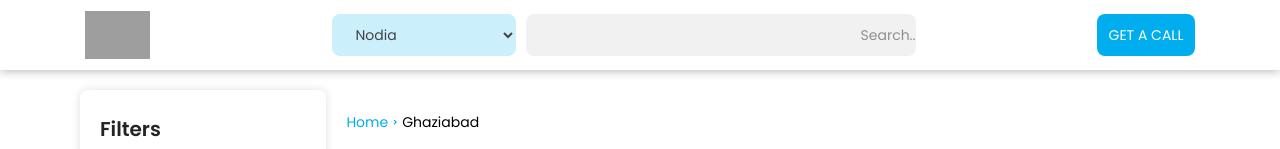
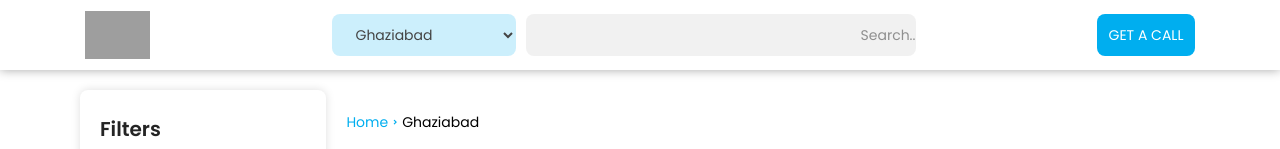
Before and after one commit to anandclicks/otoPgClone, a React (Vite) app: page /ghaziabad in a window 1280 px wide. Shown: the top 149 px of the page. Built offline with nearby package versions, Linux system fonts and the light colour scheme; grey boxes are pictures that could not be loaded; some icons are missing.

Commit message:
activeLink

```diff
--- a/src/components/All pg cards/Delhi.jsx
+++ b/src/components/All pg cards/Delhi.jsx
@@ -51,7 +51,7 @@ const Delhi = () => {
 
   return (
     <>
-      <HeaderTwo />
+      <HeaderTwo activeLink={"Delhi"} />
       <GetCallForm/>
       <div className='DelhiAllPgMain container'>
         {/* filter navbar title */}
--- a/src/components/All pg cards/Ghaziabad.jsx
+++ b/src/components/All pg cards/Ghaziabad.jsx
@@ -51,7 +51,7 @@ const Ghaziabad = () => {
 
   return (
     <>
-      <HeaderTwo />
+      <HeaderTwo activeLink={"Ghaziabad"} />
       <GetCallForm/>
       <div className='DelhiAllPgMain container'>
         {/* filter navbar title */}
--- a/src/components/All pg cards/GreaterNoida.jsx
+++ b/src/components/All pg cards/GreaterNoida.jsx
@@ -51,7 +51,7 @@ const GreaterNoida = () => {
 
   return (
     <>
-      <HeaderTwo />
+      <HeaderTwo activeLink={"Greater Noida"} />
       <GetCallForm/>
       <div className='DelhiAllPgMain container'>
         {/* filter navbar title */}
--- a/src/components/All pg cards/Gurugram.jsx
+++ b/src/components/All pg cards/Gurugram.jsx
@@ -51,7 +51,7 @@ const Gurugram = () => {
 
   return (
     <>
-      <HeaderTwo />
+      <HeaderTwo activeLink={"Gurugram"} />
       <GetCallForm/>
       <div className='DelhiAllPgMain container'>
         {/* filter navbar title */}
--- a/src/components/All pg cards/Noida.jsx
+++ b/src/components/All pg cards/Noida.jsx
@@ -50,7 +50,7 @@ const Noida = () => {
 
   return (
     <>
-      <HeaderTwo />
+      <HeaderTwo activeLink={"Noida"} />
       <GetCallForm/>
       <div className='NoidaAllPgMain container'>
         {/* filter navbar title */}
--- a/src/components/PgAllComponents/HeaderTwo.jsx
+++ b/src/components/PgAllComponents/HeaderTwo.jsx
@@ -4,7 +4,7 @@ import { UserContext } from '../../Context provider/UserContext'
 
 
 
-const HeaderTwo = () => {
+const HeaderTwo = (prop) => {
   const {handleGetAcALLState} = useContext(UserContext)
   return (
     <div className='headerTwo'>
@@ -14,11 +14,11 @@ const HeaderTwo = () => {
       {/* hedaer two middel searchbox */}
       <div className='optionsAndSearchWrapper forLargeScreen'>
       <select className="CityListBtn">
-        <option >Nodia</option>
-        <option>Delhi</option>
-        <option>Gururgram</option>
-        <option>Greater Noida</option>
-        <option>Ghaziabad</option>
+        <option>{prop.activeLink}</option>
+        <option><Link to={'/delhi'}>Delhi</Link></option>
+        <option><Link to={'/gurugram'}>Gururgram</Link></option>
+        <option><Link to={'greater-Noida'}>Greater Noida</Link></option>
+        <option><Link to={'/ghaziabad'}>Ghaziabad</Link></option>
       </select>
       {/* this is for fc  */}
       <div className="searchbox forLargeScreen">
--- a/src/components/PgAllComponents/PgOne.jsx
+++ b/src/components/PgAllComponents/PgOne.jsx
@@ -69,7 +69,7 @@ const PgOne = (prop) => {
   return (
     <>
     <GetCallForm/>
-    <HeaderTwo/>
+    <HeaderTwo activeLink={'Noida'}/>
     <div className='pgMain'>
       <div className="btnsForMobile">
         <Link to={'https://wa.me/7415051778'} className="Schedul">
```
